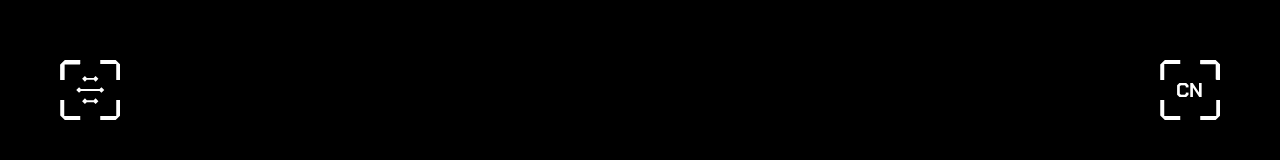
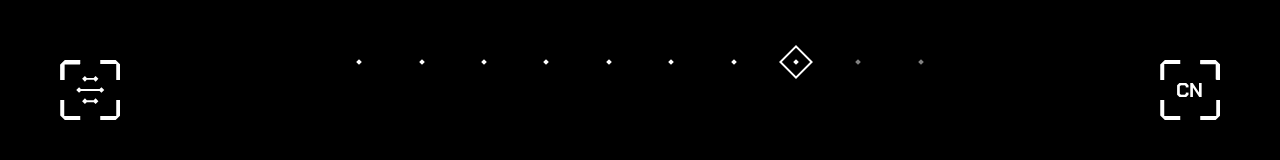
Before and after one commit to ludivineConstanti/an-intro-to-Blockchain, a React app: page /quiz/home in a window 1280 px wide. Shown: the top 160 px of the page. Built offline with nearby package versions, Linux system fonts and the light colour scheme.

Commit message:
added progress bar in the quiz page, to show how many questions are left

```diff
--- a/src/components/App/index.js
+++ b/src/components/App/index.js
@@ -9,7 +9,6 @@ import {
 import './style.scss';
 import Header from 'src/containers/Header';
 import Frame from 'src/components/Frame';
-import BorderMargin from 'src/components/BorderMargin';
 import Home from 'src/containers/_pages/Home';
 import Quizzes from 'src/components/_pages/Quizzes';
 import Quiz from 'src/components/_pages/Quiz';
@@ -29,7 +28,7 @@ const App = ({ open }) => (
       <>
         <Header />
         <Frame />
-        <BorderMargin>
+
         <Switch>
           {/* Homepage */}
           <Route path="/" exact>
@@ -61,7 +60,7 @@ const App = ({ open }) => (
           </Route>
 
         </Switch>
-        </BorderMargin>
+
       </>
     )}
   </div>
--- a/src/components/_pages/Home/index.js
+++ b/src/components/_pages/Home/index.js
@@ -4,11 +4,12 @@ import PropTypes from 'prop-types';
 
 // == Import
 import './style.scss';
-
+import BorderMargin from 'src/components/BorderMargin';
 import LinkS1 from 'src/components/_interactives/_buttons/LinkS1';
 
 // == Composant
 const Home = ({ isLoggedIn }) => (
+  <BorderMargin>
     <div className="home">
       <h1><span className="home__subtitle">An introduction to </span><span className="home__title">Blockchain</span></h1>
       <div className="home__getStarted">
@@ -16,6 +17,7 @@ const Home = ({ isLoggedIn }) => (
         <div><LinkS1 path={isLoggedIn === true ? ('/profile') : ('/register')} label="I have an account" /></div>
       </div>
     </div>
+  </BorderMargin>
 );
 
 Home.propTypes = {
--- a/src/components/_pages/Quiz/index.js
+++ b/src/components/_pages/Quiz/index.js
@@ -4,20 +4,22 @@ import React from 'react';
 // == Import
 // import quizzes from 'src/fakeData/Quizzes';
 import './style.scss';
+import ProgressionBar from 'src/components/_statics/ProgressionBar';
+import BorderMargin from 'src/components/BorderMargin';
 import FormQuestion from 'src/components/_partials/FormQuestion';
 import AnswerQuestion from 'src/components/_partials/AnswerQuestion';
 
 // == Composant
 const Quiz = () => (
-  <div className="quiz">
-    {/* début de ton quiz : créer ta première (première question)
-  créer un 2ème composant (la réponse)
-  suivant => transition, loading mis en true s
-  tra,sition finie, loading se met en false
-  là, on supprime l'ancien et on charge le suivant */}
-    <FormQuestion />
-    <AnswerQuestion />
-  </div>
+  <>
+    <ProgressionBar totalNum={10} progressionNum={7} />
+    <BorderMargin>
+      <div className="quiz">
+        <FormQuestion />
+        <AnswerQuestion />
+      </div>
+    </BorderMargin>
+  </>
 );
 
 // == Export
--- a/src/components/_pages/Quiz/style.scss
+++ b/src/components/_pages/Quiz/style.scss
@@ -1,6 +1,3 @@
 .quiz {
   display: flex;
-  &__formQuestion {
-    background-color: pink;
-  }
 }
--- a/src/components/_pages/Quizzes/index.js
+++ b/src/components/_pages/Quizzes/index.js
@@ -3,17 +3,18 @@ import React from 'react';
 
 // == Import
 import './style.scss';
+import BorderMargin from 'src/components/BorderMargin';
 import TitlePage from 'src/components/_statics/TitlePage';
 import CategoryQuiz from 'src/components/_partials/CategoryQuiz';
 
 // == Composant
 const Quizzes = () => (
-  <>
+  <BorderMargin>
     <TitlePage label="Quizzes" />
     <CategoryQuiz />
     <CategoryQuiz />
     <CategoryQuiz />
-  </>
+  </BorderMargin>
 );
 
 // == Export
--- /dev/null
+++ b/src/components/_statics/ProgressionBar/ProgressionSquare/index.js
@@ -0,0 +1,24 @@
+// == Import npm
+import React from 'react';
+import PropTypes from 'prop-types';
+
+// == Import
+import './style.scss';
+
+// == Composant
+const ProgressionSquare = ({ status }) => {
+  const outsideClass = `progressionSquare progressionSquare--${status}`;
+  const insideClass = `progressionSquare__inside progressionSquare__inside--${status}`;
+  return (
+    <div className={outsideClass}>
+      <div className={insideClass} />
+    </div>
+  );
+};
+
+ProgressionSquare.propTypes = {
+  status: PropTypes.string.isRequired,
+};
+
+// == Export
+export default ProgressionSquare;
--- /dev/null
+++ b/src/components/_statics/ProgressionBar/ProgressionSquare/style.scss
@@ -0,0 +1,30 @@
+.progressionSquare {
+  transform: rotate(45deg);
+  height: 24px;
+  width: 24px;
+  display: flex;
+  align-items: center;
+  justify-content: center;
+  margin-right: 3vw;
+
+&--selected {
+  border: 2px solid white;
+}
+
+  &__inside {
+    width: 4px;
+    height: 4px;
+
+    &--done,  &--selected {
+      background-color: white;
+    }
+
+    &--toDo {
+      background-color: rgba($color: #ffffff, $alpha: 0.5);
+    }
+  }
+}
+
+.progressionSquare:last-child {
+  margin-right: 0px;
+}
--- /dev/null
+++ b/src/components/_statics/ProgressionBar/index.js
@@ -0,0 +1,32 @@
+// == Import npm
+import React from 'react';
+import PropTypes from 'prop-types';
+
+// == Import
+import './style.scss';
+import ProgressionSquare from 'src/components/_statics/ProgressionBar/ProgressionSquare';
+
+// == Composant
+const ProgressionBar = ({ totalNum, progressionNum }) => {
+  const arrProgression = [];
+  for (let i = 0; i < totalNum; i++) {
+    if (i < progressionNum) arrProgression.push(<ProgressionSquare status="done" />);
+    else if (i === progressionNum) arrProgression.push(<ProgressionSquare status="selected" />);
+    else arrProgression.push(<ProgressionSquare status="toDo" />);
+  }
+  return (
+    <div className="progressionBar">
+      <div className="progressionBar__inside">
+        {arrProgression}
+      </div>
+    </div>
+  );
+};
+
+ProgressionBar.propTypes = {
+  totalNum: PropTypes.number.isRequired,
+  progressionNum: PropTypes.number.isRequired,
+};
+
+// == Export
+export default ProgressionBar;
--- /dev/null
+++ b/src/components/_statics/ProgressionBar/style.scss
@@ -0,0 +1,11 @@
+.progressionBar {
+  //background-color: rgba($color: #00ccff, $alpha: 0.5);
+  position: absolute;
+  width: 100vw;
+  display: flex;
+  justify-content:center;
+  margin-top: 50px;
+  &__inside {
+  display: flex;
+  }
+}
```
Lines whose indentation alone changed are shown as unchanged.
